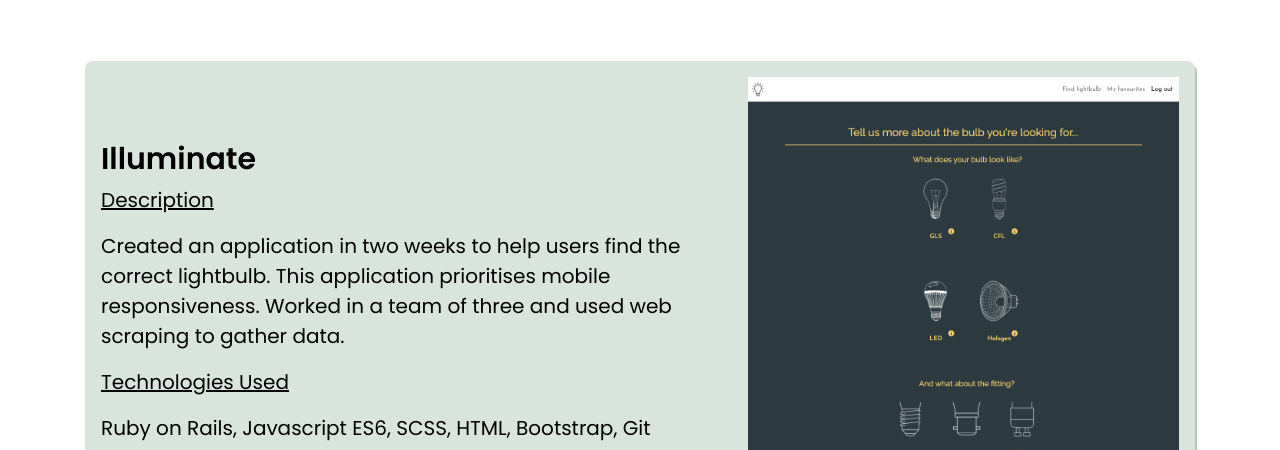
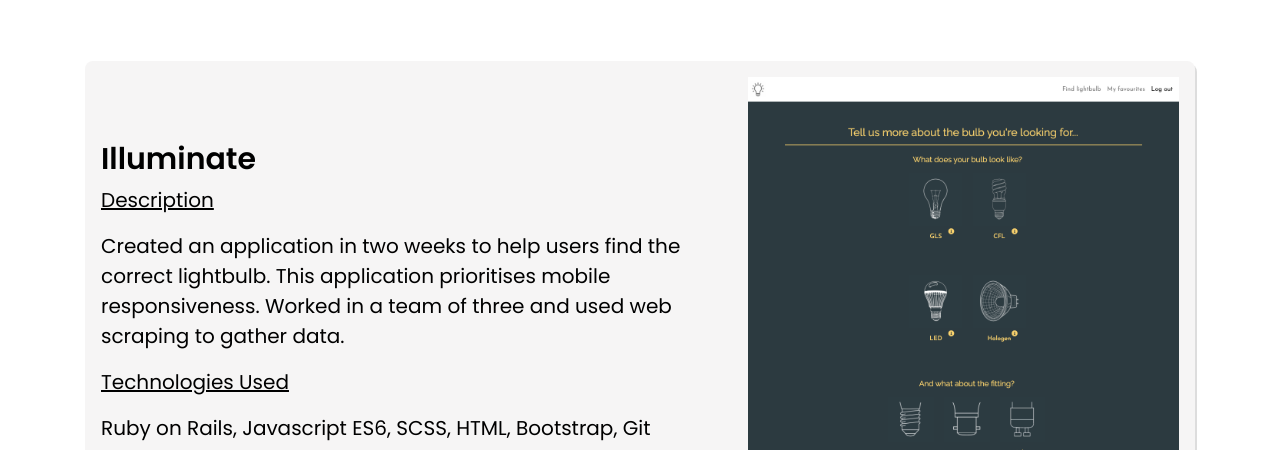
Before and after one commit to Teresa-C/Teresa-C.github.io, a plain HTML site: page index.html in a window 1280 px wide. Shown: the part 1047-1497 px from the top of the page. Drawn offline with nearby package versions, Linux system fonts and the light colour scheme.

Commit message:
changed background colour

```diff
--- a/stylesheets/index.css
+++ b/stylesheets/index.css
@@ -170,9 +170,9 @@ a {
   padding: 16px;
   margin: 64px auto;
   width: 100%;
-  background-color: #d9e5dc;
+  background-color: #eceaea79;
   border-radius: 8px;
-  box-shadow: 2px 3px #b8c3bb;
+  box-shadow: 2px 3px #b8b8b879;
 }
 
 .project-content {
@@ -192,21 +192,6 @@ a {
   object-fit: cover;
 }
 
-/*@media (max-width: 800px) {
-
-  .top .left-side{
-    background-color: red;
-  }
-
-  .top .content-container{
-    flex-flow: row wrap;
-    background-color: green;
-    top: 30%;
-  }
-  .project-container{
-    background-color: blue;
-  }
-}*/
 @media (max-width: 1024px) {
   .project-card {
     display: block;
```
